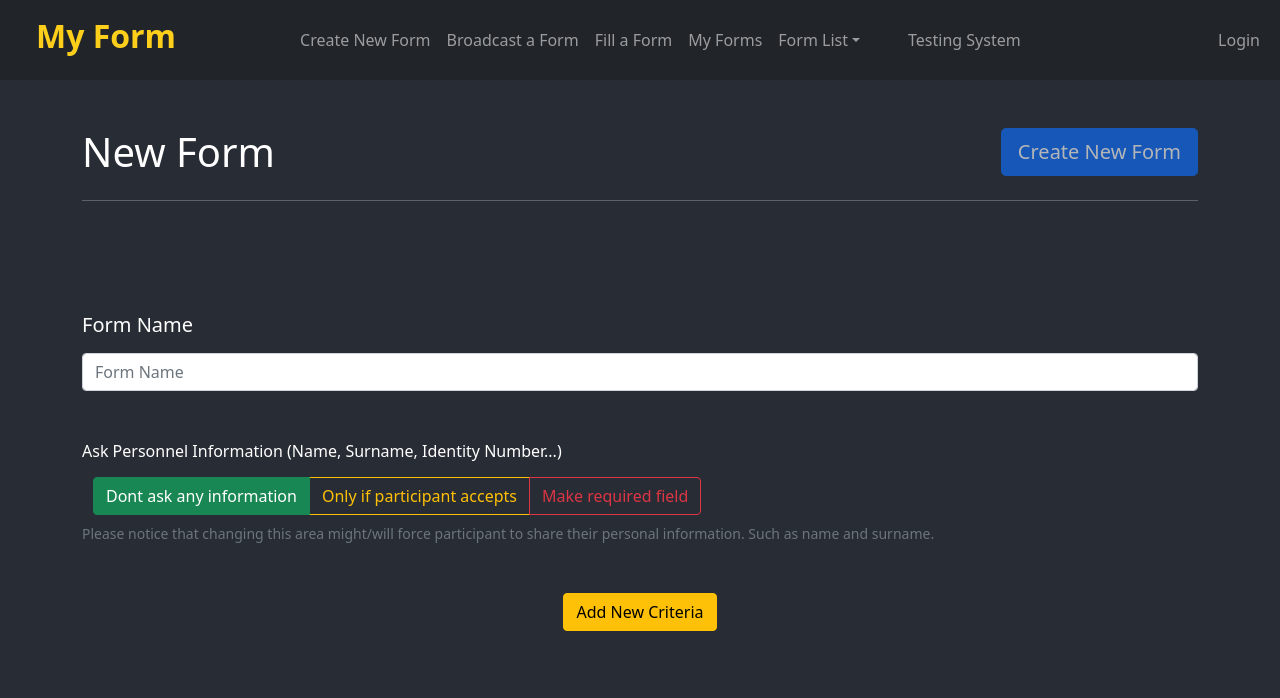
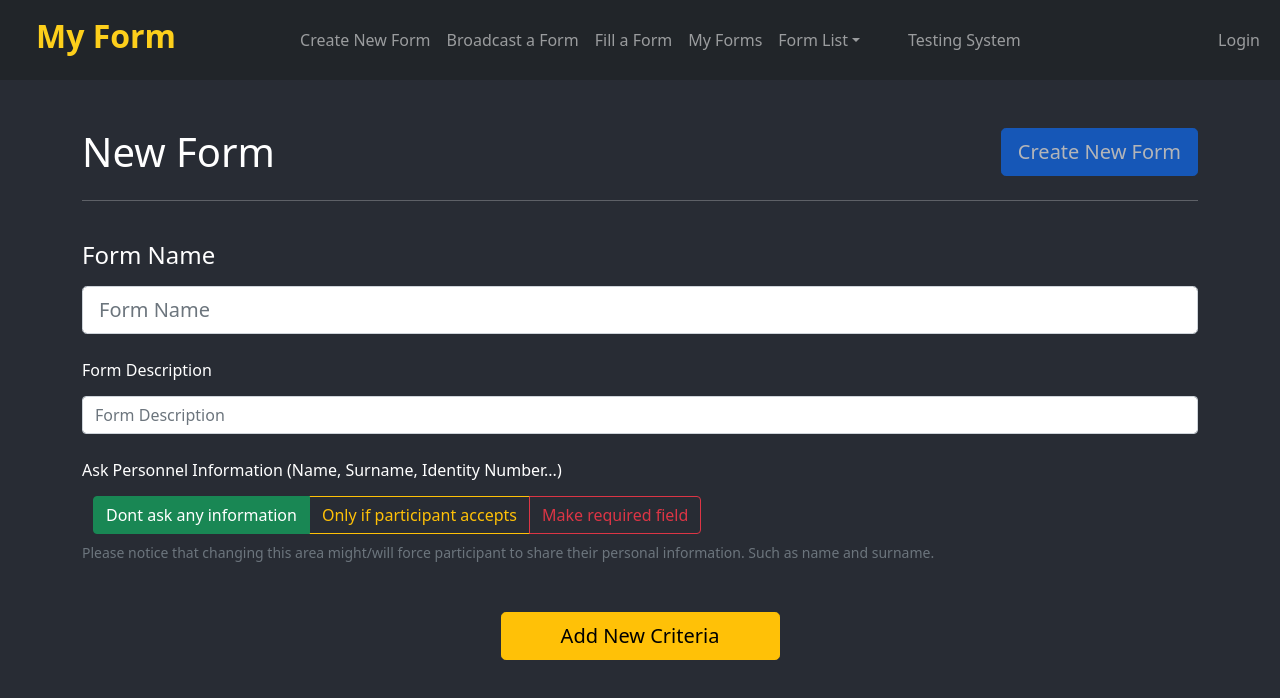
Before and after one commit to burakrzgr/MyForm, a React (Create React App) app: page /NewForm/1 in a window 1280 px wide. Shown: the top 698 px of the page. Built offline with nearby package versions, Linux system fonts and the light colour scheme.

Commit message:
html formating

```diff
--- a/src/components/new-form/AddFieldButton.tsx
+++ b/src/components/new-form/AddFieldButton.tsx
@@ -17,7 +17,7 @@ export default function AddFieldButton({addedHandle} : {addedHandle:Function}) {
     }
     return (
         <>
-            <Button variant="warning" onClick={showPopupHandler}>Add New Criteria</Button>
+            <Button variant="warning" onClick={showPopupHandler} className="w-25" size="lg">Add New Criteria</Button>
             <PopupForAdd show={showPopup} closeHandle={closePopupHandler} addedHandle={addedItem}></PopupForAdd>
         </>
     );
--- a/src/components/new-form/CreateNewForm.tsx
+++ b/src/components/new-form/CreateNewForm.tsx
@@ -10,6 +10,7 @@ import { FieldoForm } from "./class/FieldofForm";
 export default function CreateNewForm() {
     const [personnelInfo, setPersonnelInfo] = React.useState<string>("0");
     const [formName, setFormName] = React.useState<string>("");
+    const [formDesc, setFormDesc] = React.useState<string>("");
     const [areas,setAreas] = React.useState<{items:Array<FieldoForm>}>({items:[]})
     const newComponentAdded = (val : FieldoForm) => {
         let list = areas;
@@ -29,12 +30,16 @@ export default function CreateNewForm() {
                 </Col>
             </Row>
             <hr></hr>
-            <Form className="pt-5 text-start">
-                <Form.Group className="pt-5" controlId="formbasicName">
-                    <Form.Label><h5>Form Name</h5></Form.Label>
-                    <Form.Control type="text" placeholder="Form Name" value={formName} onChange={(vl : any) => setFormName(vl.target.value)} />
+            <Form className="text-start">
+                <Form.Group className="pt-4" controlId="formbasicName">
+                    <Form.Label><h4>Form Name</h4></Form.Label>
+                    <Form.Control type="text" placeholder="Form Name" value={formName} onChange={(vl : any) => setFormName(vl.target.value)} size="lg" />
                 </Form.Group>
-                <Form.Group className="pt-5 " controlId="formBasicPrInfo">
+                <Form.Group className="pt-4" controlId="formbasicName">
+                    <Form.Label><h6>Form Description</h6></Form.Label>
+                    <Form.Control type="text" placeholder="Form Description" value={formDesc} onChange={(vl : any) => setFormDesc(vl.target.value)} />
+                </Form.Group>
+                <Form.Group className="pt-4 " controlId="formBasicPrInfo">
                     <Form.Label>Ask Personnel Information (Name, Surname, Identity Number...)</Form.Label>
                     <div style={mystyle.formControl}>
                         <AskPersonnelInfo selected={personnelInfo} selectedChanged={(vl: any) => setPersonnelInfo(vl)} ></AskPersonnelInfo>
```
